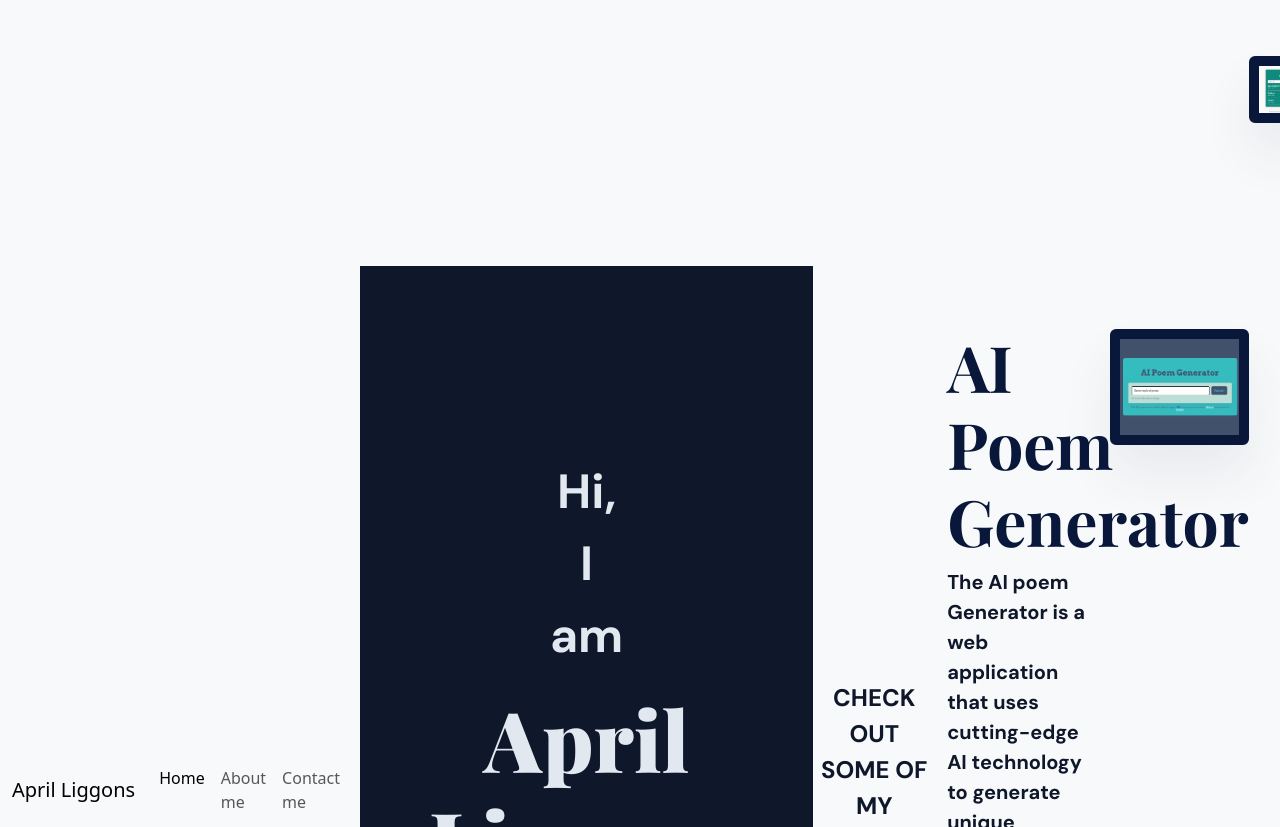
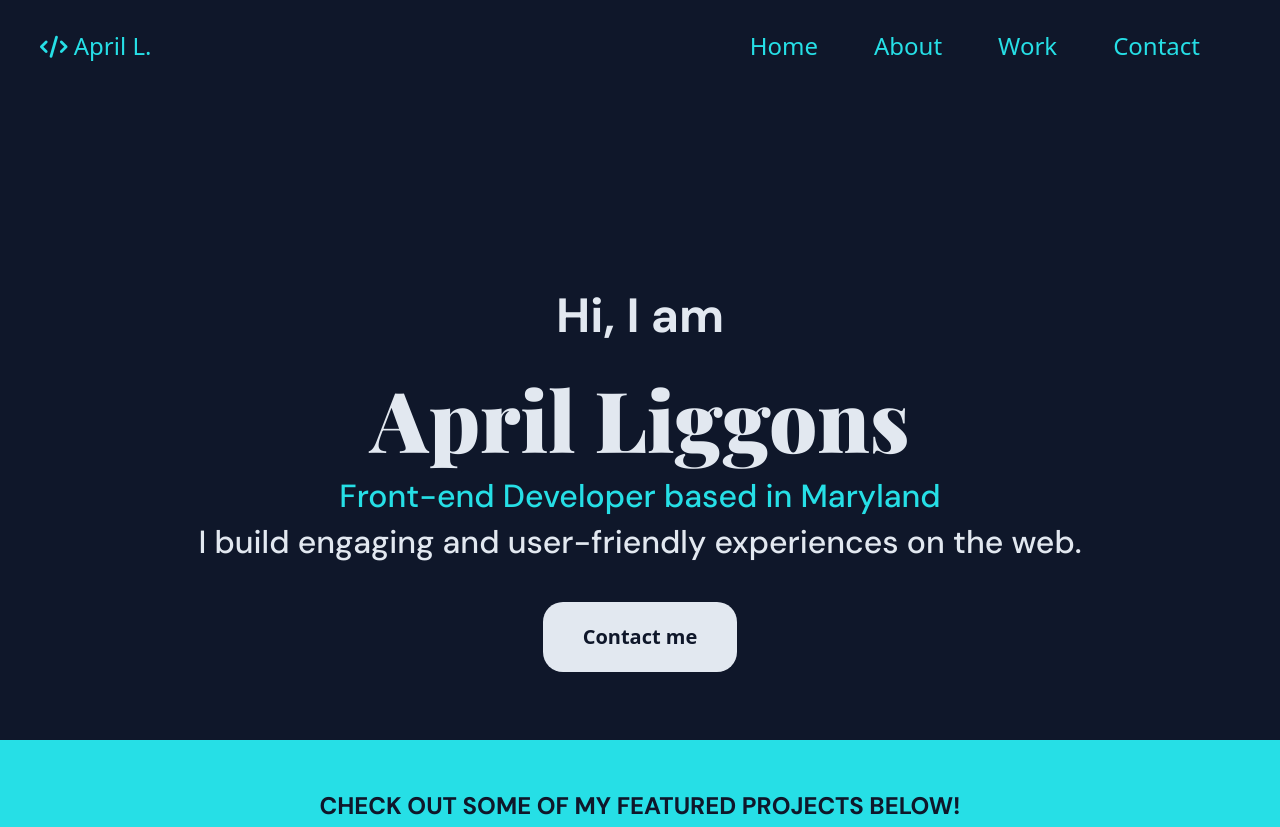
Before and after one commit to Aprilliggons/my-portfolio-project, a plain HTML site: page index.html in a window 1280 px wide. Shown: the top 827 px of the page. Before the commit the page ends 800 px from the top, so only its background shows below. Drawn offline with nearby package versions, Linux system fonts and the light colour scheme; a web font is replaced by a local one.

Commit message:
Added Navigation bar on header

```diff
--- a/index.html
+++ b/index.html
@@ -34,36 +34,21 @@
     <title>April Liggons - Front-end Developer</title>
   </head>
   <heading>
-    <nav class="navbar navbar-expand-lg bg-body-tertiary fixed-top">
-      <div class="container-fluid">
-        <a class="navbar-brand" href="index.html">April Liggons</a>
-        <button
-          class="navbar-toggler"
-          type="button"
-          data-bs-toggle="collapse"
-          data-bs-target="#navbarNav"
-          aria-controls="navbarNav"
-          aria-expanded="false"
-          aria-label="Toggle navigation"
-        >
-          <span class="navbar-toggler-icon"></span>
-        </button>
-        <div class="collapse navbar-collapse" id="navbarNav">
-          <ul class="navbar-nav">
-            <li class="nav-item">
-              <a class="nav-link active" aria-current="page" href="index.html"
-                >Home</a
-              >
-            </li>
-            <li class="nav-item">
-              <a class="nav-link" href="about.html">About me</a>
-            </li>
-            <li class="nav-item">
-              <a class="nav-link" href="about.html#contact">Contact me</a>
-            </li>
-          </ul>
+    <body>
+      <nav class="d-flex justify-content-between sticky-top navbar">
+        <div class="logo">
+          <i class="fa-solid fa-code"></i>
+          <a href="/">April L.</a>
         </div>
-      </div>
+        <div class="d-flex menu">
+          <div class="d-flex menu-links">
+            <a href="/">Home</a>
+            <a href="/about.html">About</a>
+            <a href="/work.html">Work</a>
+            <a href="/contact.html">Contact</a>
+          </div>
+        </div>
+      </nav>
       <div class="homepage">
         <p class="text-center mb-3">Hi, I am</p>
         <h1 class="text-center">April Liggons</h1>
@@ -74,7 +59,7 @@
           I build engaging and user-friendly experiences on the web.
         </h2>
         <div class="navigation-links mb-5">
-          <a href="#" class="btn btn-primary">Contact me</a>
+          <a href="/contact.html" class="btn btn-primary">Contact me</a>
         </div>
       </div>
       <p class="text-center text-uppercase mt-5 skills-section">
@@ -104,7 +89,7 @@
           <div class="col-6">
             <img
               src="images/world-clock.png"
-              class="img-fluid rounded project-photo"
+              class="img-fluid rounded project-photo mb-5"
             />
           </div>
           <div class="col-6 mb-5">
@@ -121,4 +106,6 @@
           </div>
         </div>
       </div>
+    </body>
+  </heading>
 </html>
--- a/style/portfolio.css
+++ b/style/portfolio.css
@@ -28,15 +28,49 @@ h2 {
   color: var(--secondary-color);
 }
 
-nav ul {
-  padding: 0;
-  margin: 0;
+a {
+  text-decoration: none;
 }
 
-nav li {
-  display: inline;
-  list-style: none;
-  padding-top: 0;
+.navbar {
+  height: 90px;
+  background-color: var(--primary-color);
+  padding: 20px 40px;
+  align-items: center;
+}
+
+.navbar,
+.logo,
+i {
+  color: var(--other-color);
+  font-size: 22px;
+}
+.navbar,
+.logo,
+a {
+  font-size: 24px;
+  font-weight: 400;
+  color: var(--other-color);
+}
+.menu {
+  align-items: center;
+  gap: 32px;
+}
+
+.menu-links {
+  gap: 24px;
+  padding-inline: 24px;
+}
+
+.menu-links a {
+  font-weight: 500;
+  color: var(--other-color);
+  padding: 8px 16px;
+}
+
+.menu-links a:hover {
+  color: white;
+  transition: all 100ms ease-in-out;
 }
 
 .homepage {
@@ -209,6 +243,8 @@ nav li {
 .contact-info-section {
   background-color: var(--accent-color);
   padding-top: 20px;
+  border-radius: 10px;
+  border: 3px solid var(--other-color);
 }
 
 .socials {
```
Also changed, not shown: about.html (+15 -1 lines), contact.html (+14 -0 lines), work.html (+14 -0 lines).
